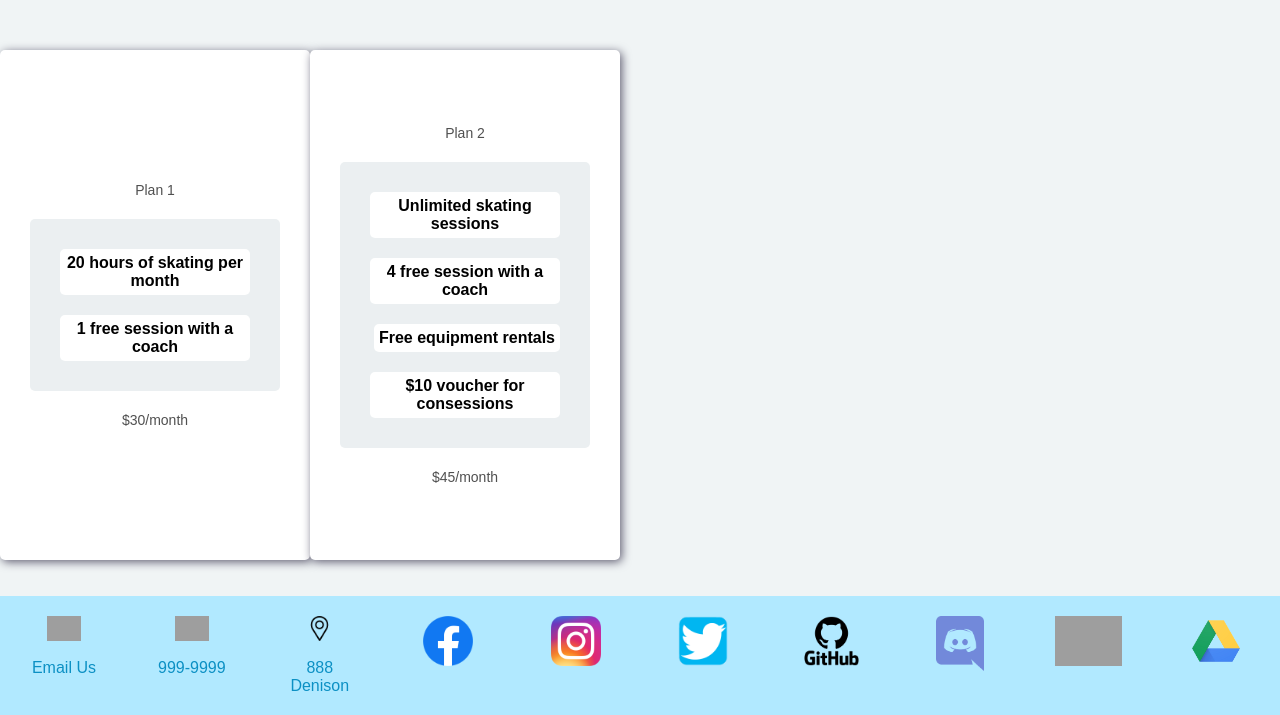
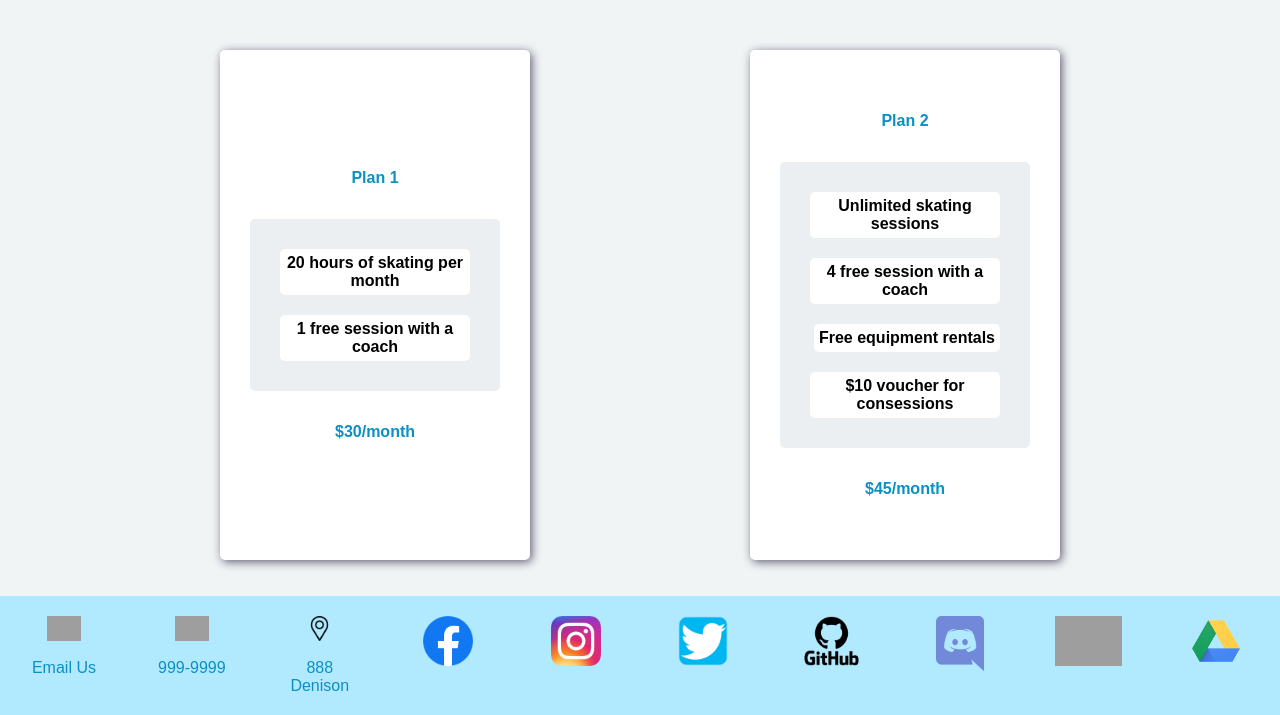
Before and after one commit to DavesClassyCode/GlassPass, a Flask app: page /pricing in a window 1280 px wide. Shown: the part 110-825 px from the top of the page. Run offline with Flask 3, Linux system fonts and the light colour scheme; grey boxes are pictures that could not be loaded.

Commit message:
pricing-label differentiated from login-labl in css

```diff
--- a/app/static/css/account-style.css
+++ b/app/static/css/account-style.css
@@ -127,6 +127,7 @@ body {
   width: 100%;
   align-items: center;
   align-items: baseline;
+  justify-content: space-evenly;
   flex-wrap: wrap;
 }
 
@@ -182,6 +183,13 @@ box-shadow: 2px 2px 10px rgb(96, 94, 114);
   text-align: center;
   font-family: Arial;
   font-size: 14px;
+}
+
+.pricing-label {
+  color: rgb(12, 144, 196);
+  text-align: center;
+  font-family: Arial;
+  font-weight: 600;
 }
 
 /* .login-inputbox {
--- a/app/templates/pricing.html
+++ b/app/templates/pricing.html
@@ -5,22 +5,22 @@
 {% block pagecontent %}
  <div class="form-wrapper">
     <form class="login-form">
-        <p class="login-label">Plan 1</p>
+        <p class="pricing-label">Plan 1</p>
         <ul class="pricing-list">
             <li>20 hours of skating per month</li>
             <li>1 free session with a coach</li>
         </ul>
-        <p class="login-label">$30/month</p>
+        <p class="pricing-label">$30/month</p>
     </form>
     <form class="login-form">
-        <p class="login-label">Plan 2</p>
+        <p class="pricing-label">Plan 2</p>
         <ul class="pricing-list">
             <li>Unlimited skating sessions</li>
             <li>4 free session with a coach</li>
             <li>Free equipment rentals</li>
             <li>$10 voucher for consessions</li>
         </ul>
-        <p class="login-label">$45/month</p>
+        <p class="pricing-label">$45/month</p>
     </form>
  </div>
  {% endblock pagecontent %}
```
